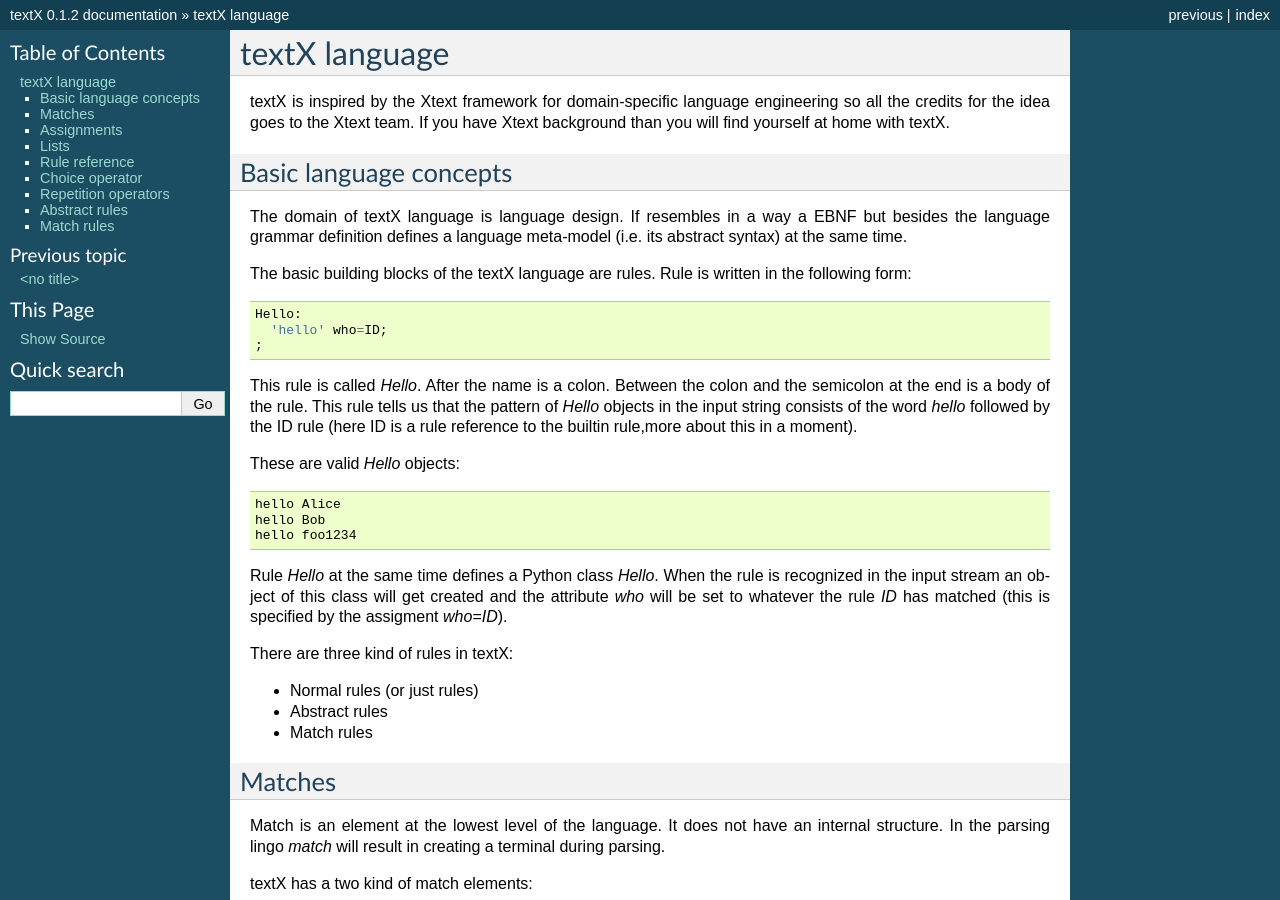
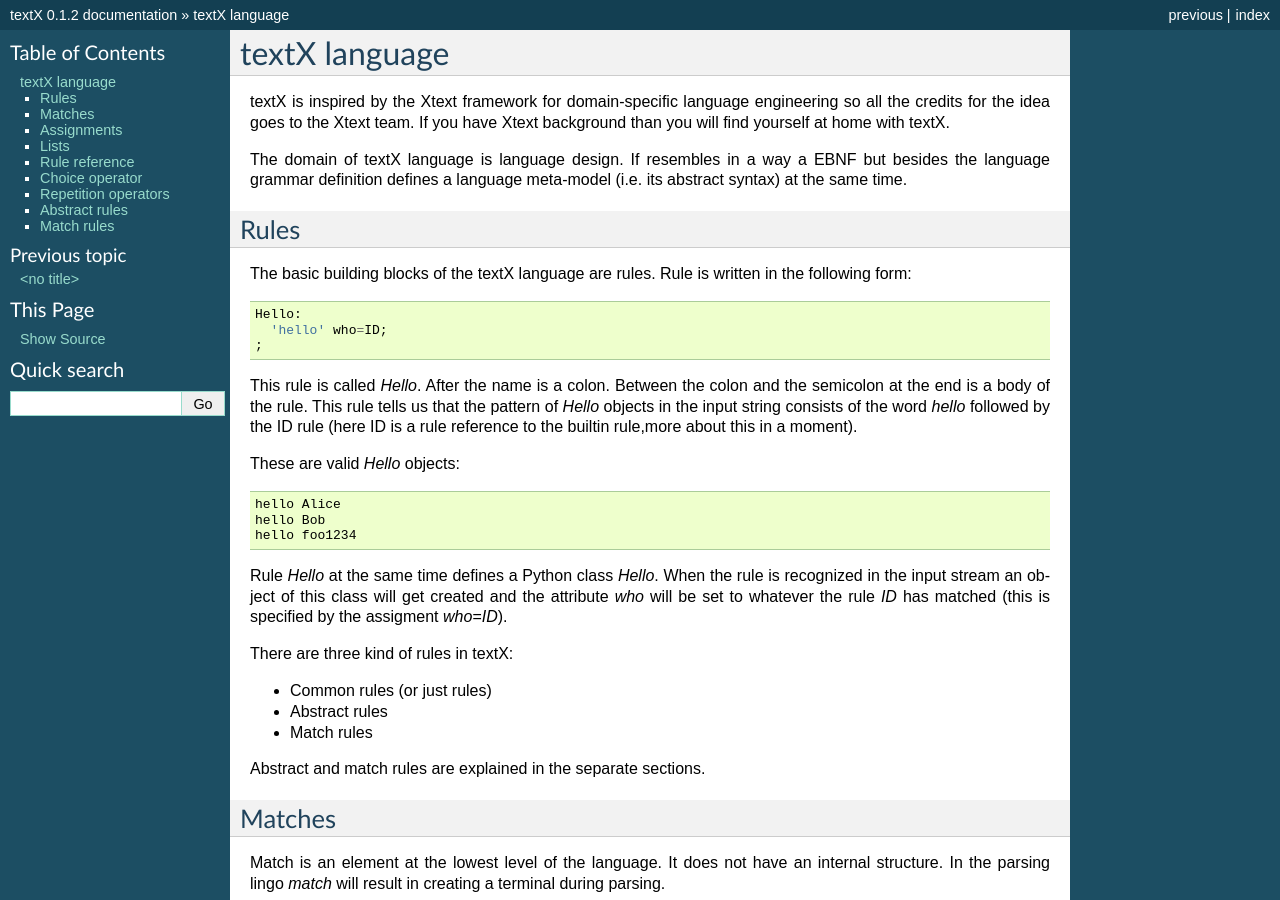
Before and after one commit to textX/textX, a Sphinx documentation site: the page built from docs/textxlang.rst, in a window 1280 px wide and 900 px high. Built offline with Sphinx 7.4.7, drawn with Linux system fonts in a browser that asks for light colours.

Commit message:
Rules section change.

```diff
--- a/docs/textxlang.rst
+++ b/docs/textxlang.rst
@@ -5,12 +5,13 @@
 the credits for the idea goes to the Xtext team.
 If you have Xtext background than you will find yourself at home with textX.
 
-Basic language concepts
------------------------
-
 The domain of textX language is language design. If resembles in a way a EBNF but
 besides the language grammar definition defines a language meta-model
 (i.e. its abstract syntax) at the same time.
+
+
+Rules
+-----
 
 The basic building blocks of the textX language are rules. Rule is written in the following form::
 
@@ -35,9 +36,11 @@
 
 There are three kind of rules in textX:
 
-- Normal rules (or just rules)
+- Common rules (or just rules)
 - Abstract rules
 - Match rules
+
+Abstract and match rules are explained in the separate sections.
 
 Matches
 -------
```
